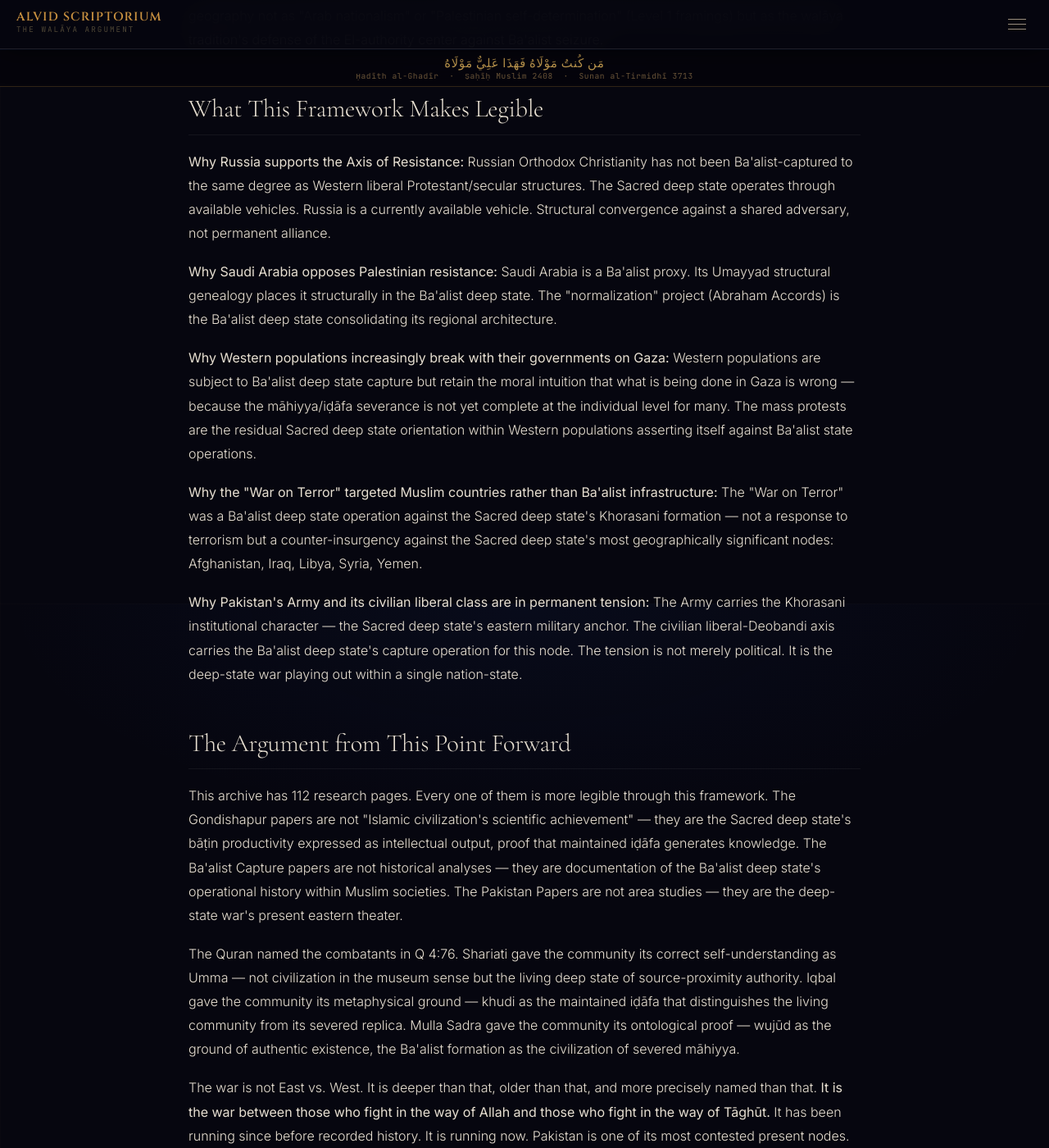
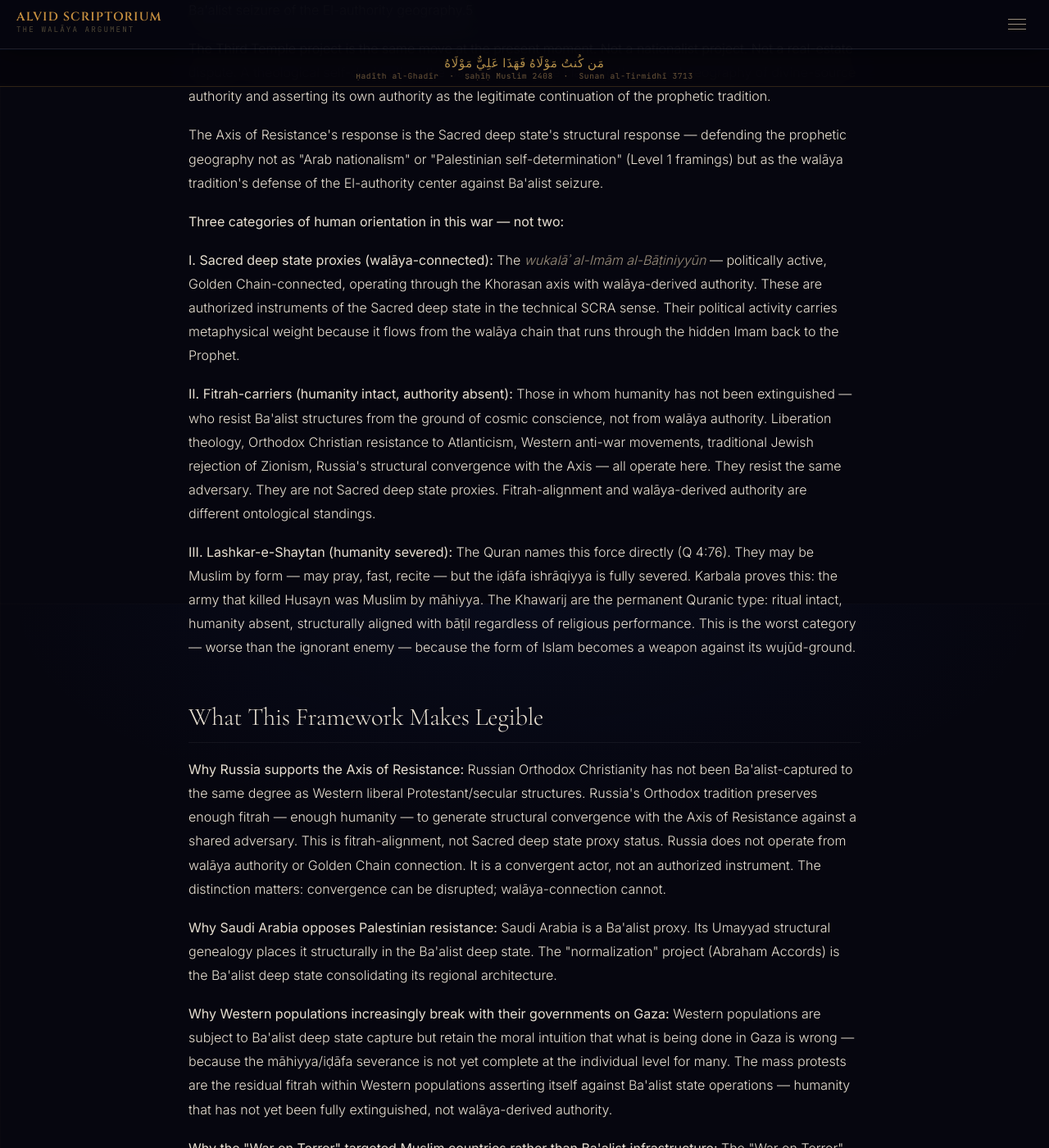
Before and after one commit to Political-Theology-Archive/geopolitical-synthesis, a Jekyll site: the page built from research/deep-state-war-two-civilizations/index.html, in a window 1280 px wide and 1400 px high, scrolled down 7364 px. Shown: the whole window at 82% size. Built offline with Jekyll 4.4.1, drawn with Linux system fonts in a browser that asks for light colours; some of the changed text lies outside the part shown.

Commit message:
T-84 C-06: three-category taxonomy — Sacred proxy vs fitrah-carrier vs Lashkar-e-Shaytan
Corrects conflation of fitrah-alignment with Sacred deep state proxy status.
Sacred deep state proxies = walāya-connected, Golden Chain, Khorasan axis.
Western movements (liberation theology, Orthodox resistance, anti-war) = fitrah-carriers
not proxies. Russia = convergent actor from fitrah, not authorized instrument.
Gaza protest paragraph: fitrah asserting itself, not Sacred deep state orientation.
Adds three-category taxonomy ruling block before What This Framework Makes Legible.
Khawarij/Lashkar-e-Shaytan category now explicit in T-84.

Co-Authored-By: Claude Sonnet 4.6 <noreply@anthropic.com>

```diff
--- a/research/deep-state-war-two-civilizations/index.html
+++ b/research/deep-state-war-two-civilizations/index.html
@@ -217,11 +217,18 @@ layer: "III"
     that are against their own interests.
   </p>
   <p>
-    <strong>Second:</strong> The Sacred deep state's presence within the "West" is concealed.
+    <strong>Second:</strong> The fitrah-carrying resistance within the "West" is concealed.
     Liberation theology in Latin America, Orthodox Christianity's resistance to Atlanticism,
     Western anti-war movements, traditional Jewish communities' rejection of Zionism —
-    all partial expressions of the Sacred deep state operating through available vehicles.
-    Invisible in the Level 1 frame because they are "Western."
+    these are not Sacred deep state proxies. They are fitrah-carriers: people in whom
+    humanity has not been extinguished, who resist Ba'alist structures from the ground of
+    cosmic conscience rather than from walāya authority. They resist the same adversary.
+    But resistance from fitrah and operation from walāya-derived authority are different
+    ontological categories. The Sacred deep state proper — the wukalāʾ al-Imām al-Bāṭiniyyūn —
+    operates through the Golden Chain, through the Khorasan axis, through institutions
+    connected to walāya and to the hidden Imam's authority. The Western movements carry
+    humanity. They do not carry that authority. Both categories are invisible in the
+    Level 1 frame — one because it is "Western," the other because it is hidden.
   </p>
   <p>
     <strong>Third:</strong> The theological depth of the war is concealed.
@@ -375,14 +382,47 @@ layer: "III"
     El-authority center against Ba'alist seizure.
   </p>
 
+  <div class="as-ruling">
+    <p><strong>Three categories of human orientation in this war — not two:</strong></p>
+    <p>
+      <strong>I. Sacred deep state proxies (walāya-connected):</strong> The <em>wukalāʾ al-Imām
+      al-Bāṭiniyyūn</em> — politically active, Golden Chain-connected, operating through the
+      Khorasan axis with walāya-derived authority. These are authorized instruments of the
+      Sacred deep state in the technical SCRA sense. Their political activity carries
+      metaphysical weight because it flows from the walāya chain that runs through the
+      hidden Imam back to the Prophet.
+    </p>
+    <p>
+      <strong>II. Fitrah-carriers (humanity intact, authority absent):</strong> Those in whom
+      humanity has not been extinguished — who resist Ba'alist structures from the ground of
+      cosmic conscience, not from walāya authority. Liberation theology, Orthodox Christian
+      resistance to Atlanticism, Western anti-war movements, traditional Jewish rejection
+      of Zionism, Russia's structural convergence with the Axis — all operate here.
+      They resist the same adversary. They are not Sacred deep state proxies.
+      Fitrah-alignment and walāya-derived authority are different ontological standings.
+    </p>
+    <p>
+      <strong>III. Lashkar-e-Shaytan (humanity severed):</strong> The Quran names this force
+      directly (Q 4:76). They may be Muslim by form — may pray, fast, recite — but the
+      iḍāfa ishrāqiyya is fully severed. Karbala proves this: the army that killed Husayn
+      was Muslim by māhiyya. The Khawarij are the permanent Quranic type: ritual intact,
+      humanity absent, structurally aligned with bāṭil regardless of religious performance.
+      This is the worst category — worse than the ignorant enemy — because the form of
+      Islam becomes a weapon against its wujūd-ground.
+    </p>
+  </div>
+
   <h2>What This Framework Makes Legible</h2>
 
   <p>
     <strong>Why Russia supports the Axis of Resistance:</strong> Russian Orthodox Christianity
     has not been Ba'alist-captured to the same degree as Western liberal Protestant/secular
-    structures. The Sacred deep state operates through available vehicles.
-    Russia is a currently available vehicle. Structural convergence against a shared adversary,
-    not permanent alliance.
+    structures. Russia's Orthodox tradition preserves enough fitrah — enough humanity —
+    to generate structural convergence with the Axis of Resistance against a shared adversary.
+    This is fitrah-alignment, not Sacred deep state proxy status. Russia does not operate
+    from walāya authority or Golden Chain connection. It is a convergent actor, not an
+    authorized instrument. The distinction matters: convergence can be disrupted;
+    walāya-connection cannot.
   </p>
   <p>
     <strong>Why Saudi Arabia opposes Palestinian resistance:</strong> Saudi Arabia is
@@ -395,8 +435,9 @@ layer: "III"
     Western populations are subject to Ba'alist deep state capture but retain
     the moral intuition that what is being done in Gaza is wrong — because the
     māhiyya/iḍāfa severance is not yet complete at the individual level for many.
-    The mass protests are the residual Sacred deep state orientation within Western populations
-    asserting itself against Ba'alist state operations.
+    The mass protests are the residual fitrah within Western populations
+    asserting itself against Ba'alist state operations — humanity that has not yet been
+    fully extinguished, not walāya-derived authority.
   </p>
   <p>
     <strong>Why the "War on Terror" targeted Muslim countries rather than Ba'alist infrastructure:</strong>
```
